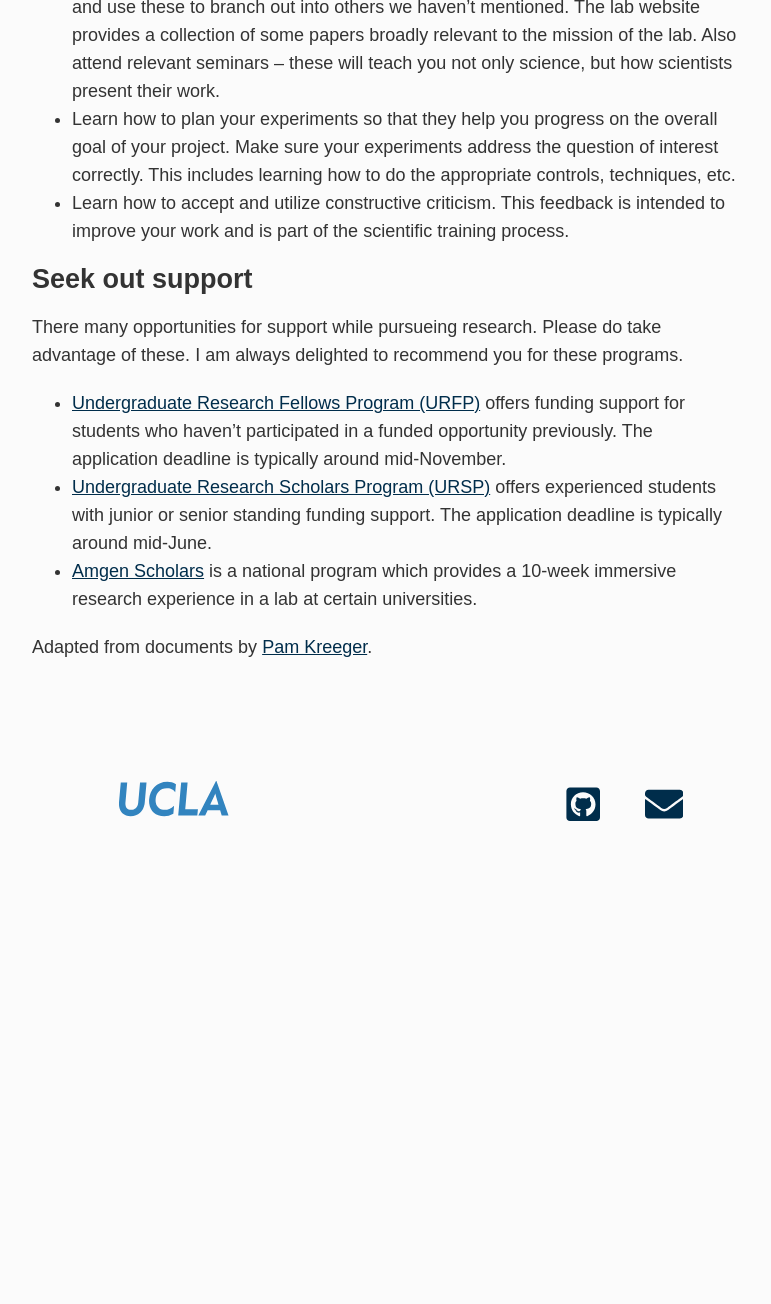
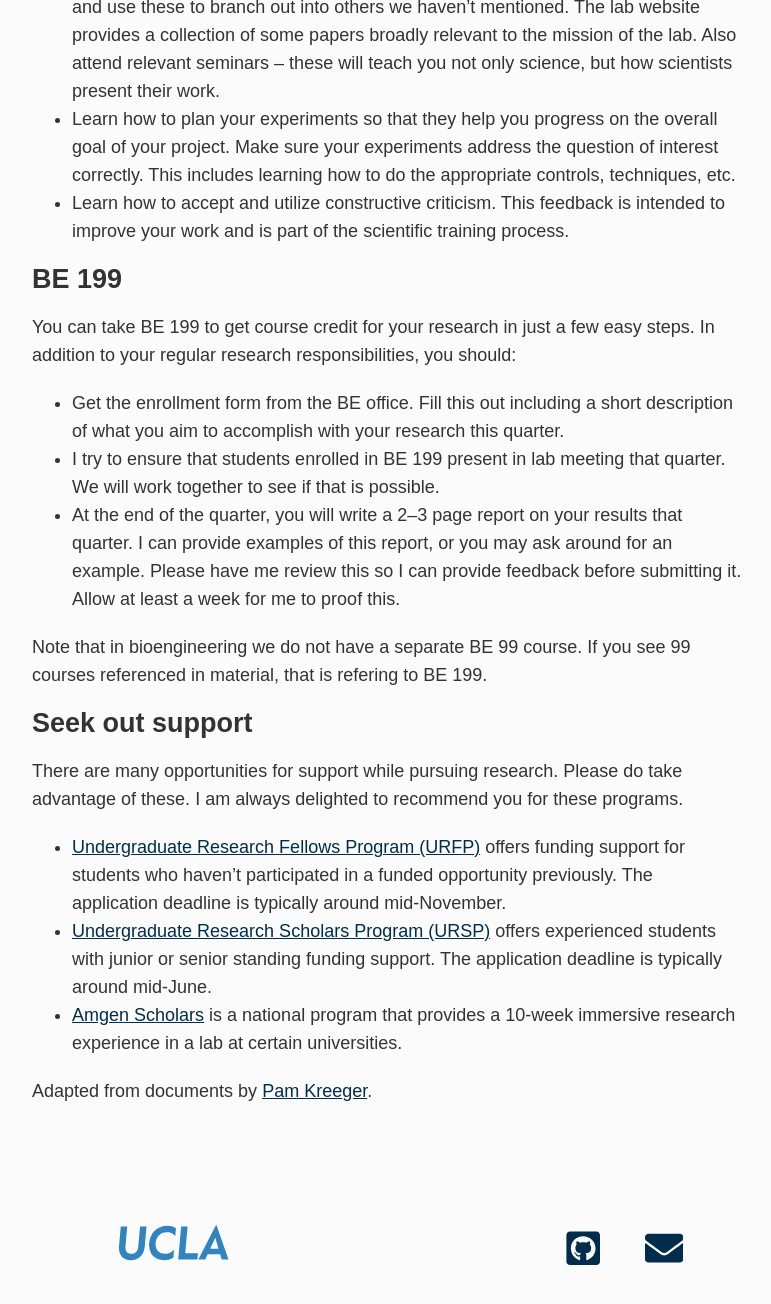
Before and after one commit to meyer-lab/asmlab.org, a Jekyll site: the page built from team/expectations/ugrad.md, in a window 1280 px wide and 1400 px high, scrolled down 974 px. Shown: the top 1304 px of the window, without its empty margins (253-1024 px from the left). Built offline with Jekyll 4.4.1, drawn with Linux system fonts in a browser that asks for light colours; some web fonts are replaced; before the commit the page ends 1930 px from its top, so only the background shows below that.

Commit message:
Update ugrad.md

```diff
--- a/team/expectations/ugrad.md
+++ b/team/expectations/ugrad.md
@@ -22,12 +22,22 @@ As an undergraduate researcher in this lab, you will typically be paired with a
 - Learn how to plan your experiments so that they help you progress on the overall goal of your project. Make sure your experiments address the question of interest correctly. This includes learning how to do the appropriate controls, techniques, etc.
 - Learn how to accept and utilize constructive criticism. This feedback is intended to improve your work and is part of the scientific training process.
 
+## BE 199
+
+You can take BE 199 to get course credit for your research in just a few easy steps. In addition to your regular research responsibilities, you should:
+
+- Get the enrollment form from the BE office. Fill this out including a short description of what you aim to accomplish with your research this quarter.
+- I try to ensure that students enrolled in BE 199 present in lab meeting that quarter. We will work together to see if that is possible.
+- At the end of the quarter, you will write a 2–3 page report on your results that quarter. I can provide examples of this report, or you may ask around for an example. Please have me review this so I can provide feedback before submitting it. Allow at least a week for me to proof this.
+
+Note that in bioengineering we do not have a separate BE 99 course. If you see 99 courses referenced in material, that is refering to BE 199.
+
 ## Seek out support
 
-There many opportunities for support while pursueing research. Please do take advantage of these. I am always delighted to recommend you for these programs.
+There are many opportunities for support while pursuing research. Please do take advantage of these. I am always delighted to recommend you for these programs.
 
 - [Undergraduate Research Fellows Program (URFP)](http://hass.ugresearch.ucla.edu/scholarships/urfp/) offers funding support for students who haven't participated in a funded opportunity previously. The application deadline is typically around mid-November.
 - [Undergraduate Research Scholars Program (URSP)](http://sciences.ugresearch.ucla.edu/programs-and-scholarships/ursp/) offers experienced students with junior or senior standing funding support. The application deadline is typically around mid-June.
-- [Amgen Scholars](https://amgenscholars.com) is a national program which provides a 10-week immersive research experience in a lab at certain universities.
+- [Amgen Scholars](https://amgenscholars.com) is a national program that provides a 10-week immersive research experience in a lab at certain universities.
 
 Adapted from documents by [Pam Kreeger](http://www.kreegerlab.org).
```
